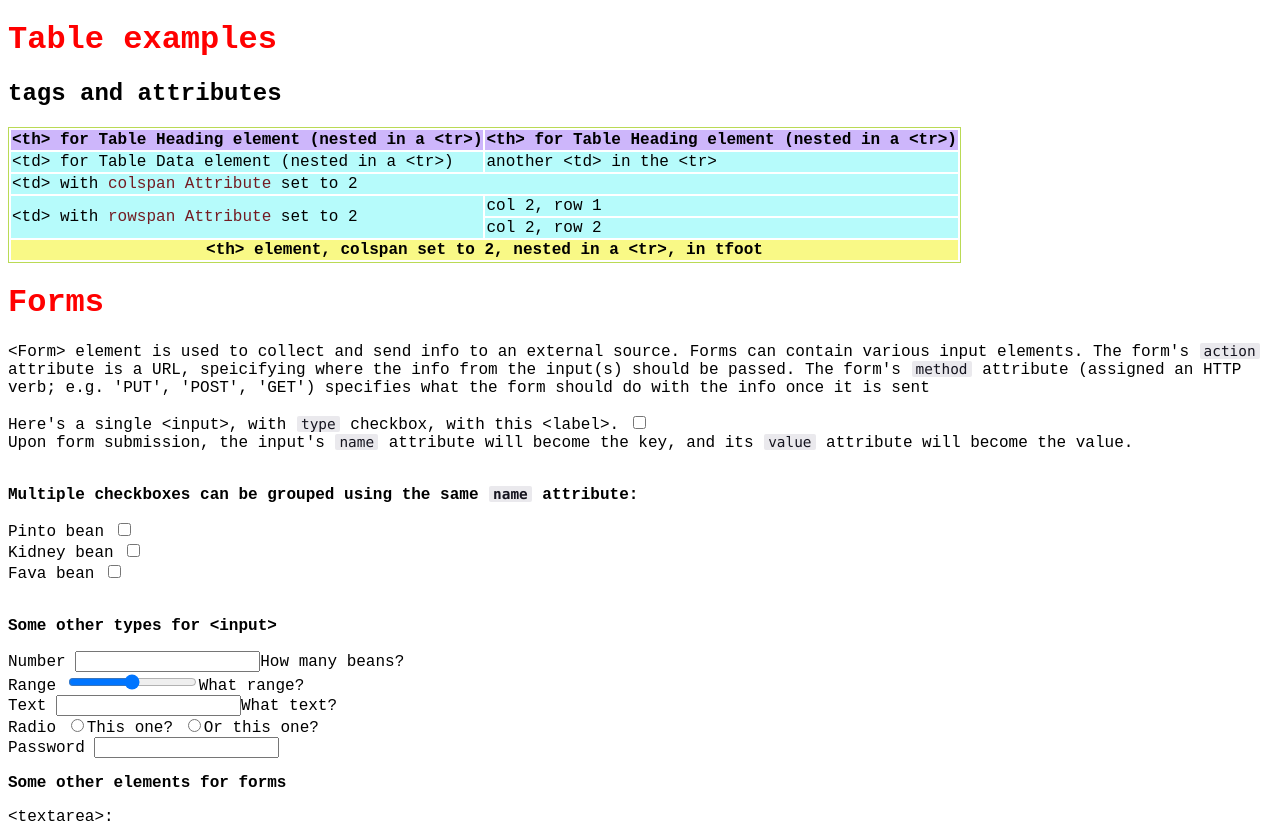
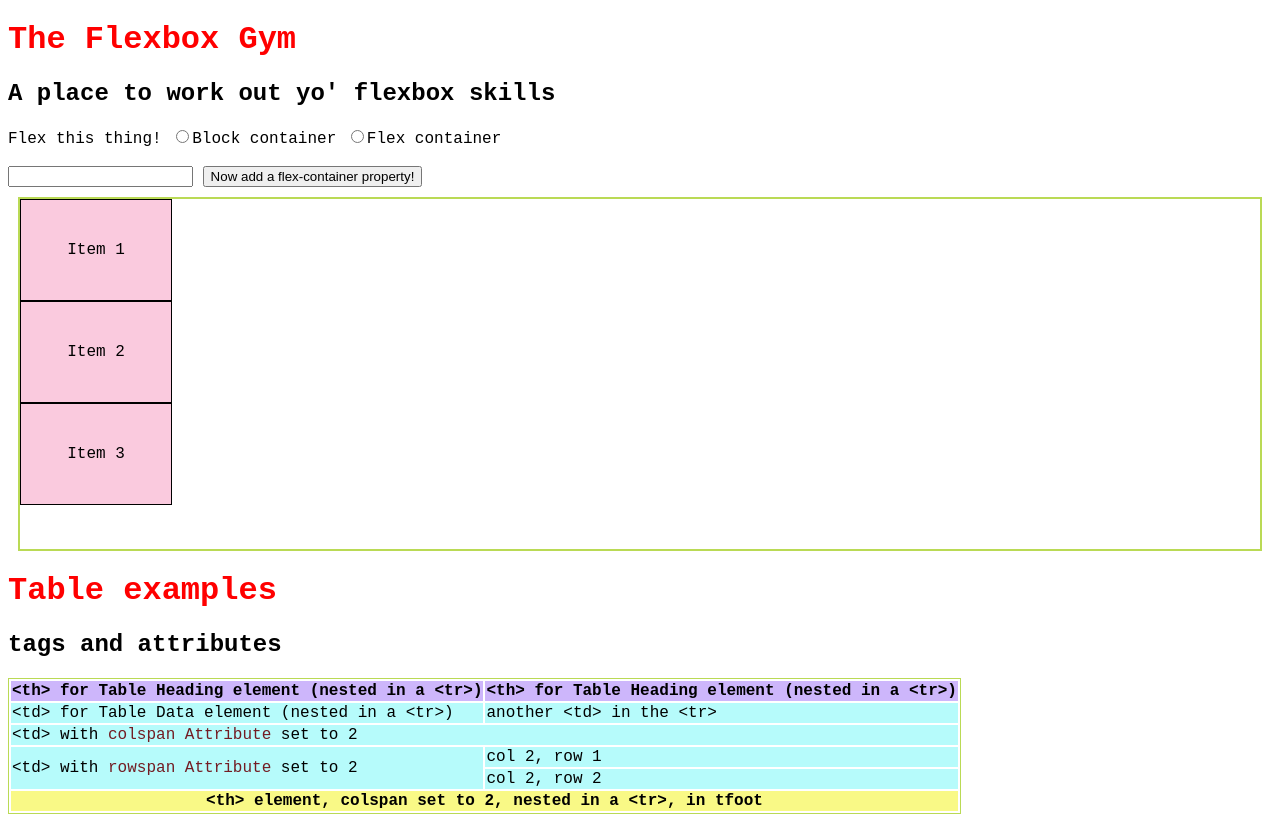
Before and after one commit to Simon994/JS_html_css_practice, a plain HTML site: page index.html in a window 1280 px wide. Shown: the top 829 px of the page. Drawn offline with Linux system fonts and the light colour scheme.

Commit message:
starting flexbox section

```diff
--- a/index.html
+++ b/index.html
@@ -8,6 +8,32 @@
 
     <body>
 
+
+        <h1>The Flexbox Gym</h1>
+        <h2>A place to work out yo' flexbox skills</h2>
+
+        <label for='flex-toggle'>Flex this thing!</label>
+        <input type="radio" name="flex-toggle" id="flex-toggle" value="block">Block container
+        <input type="radio" name="flex-toggle" id="flex-toggle" value="flex">Flex container
+
+        <br/>
+        <br/>
+        <input list='flexbox-properties'>
+        <datalist id="flexbox-properties">
+            <option>justify-content: space-around</option>
+            <option>justify-content: center</option>
+        </datalist>
+
+        <button id="container-property">Now add a flex-container property!</button>
+
+        <div class="flex-container">
+            <div class="flex-item">Item 1</div>
+            <div class="flex-item">Item 2</div>
+            <div class="flex-item">Item 3</div>
+        </div>
+
+
+        <!-- Tables section -->
 
        <h1>Table examples</h1>
        <h2>tags and attributes</h2>
@@ -45,7 +71,7 @@
 
         </table>
 
-
+        <!-- Forms section -->
         <h1>Forms</h1>
 
         <p>&ltForm&gt element is used to collect and send info to an external source. Forms can contain various input elements.
@@ -133,8 +159,13 @@
             <p>Setting <code class="code_1">type='submit'</code> for &ltinput&gt will render a submit button:</p>
             <input type="submit" value='Submit your form by clicking here'>
 
+        </form>
 
 
-        </form>
+
+
+
+    <script src="script.js"></script>
+
     </body>
 </html>
--- /dev/null
+++ b/script.js
@@ -0,0 +1,27 @@
+
+
+
+const flexToggle = document.querySelectorAll('#flex-toggle');
+
+function toggleFlex(){
+    const flexContainer = document.querySelector('.flex-container');
+    let wantedDisplay = this.getAttribute('value');
+
+    //flexContainer.style.display = `${wantedDisplay}`;
+    flexContainer.style.cssText = `display: ${wantedDisplay}`; //another way to change style: this one allows inclusion of complete css text
+
+}
+
+flexToggle.forEach(element => {
+    element.addEventListener('click', toggleFlex);
+
+});
+
+const dataListInput = document.querySelector('input[list=flexbox-properties]');
+
+let dataListInputHtml = dataListInput.value;
+console.log(document.getElementById('flexbox-properties').innerHTML);
+
+// next need to be able to get value out of textbox (which could have either been
+// selected from the datalist, or just typed by the user), then when button is clicked
+// take that value and apply it as a style.cssText to the flexContainer.
--- a/styles.css
+++ b/styles.css
@@ -7,6 +7,25 @@ h1 {
 
 }
 
+
+/* Flexbox section-specific */
+
+.flex-container {
+    min-height: 350px;
+    border: 2px solid #BADA55;
+    margin: 10px;
+
+
+}
+
+.flex-item {
+    background-color: #facade;
+    border: 1px solid black;
+    height: 100px;
+    width: 150px;
+    text-align: center;
+    line-height: 100px;
+}
 
 table {
     border: 1px solid #BADA55;
```
